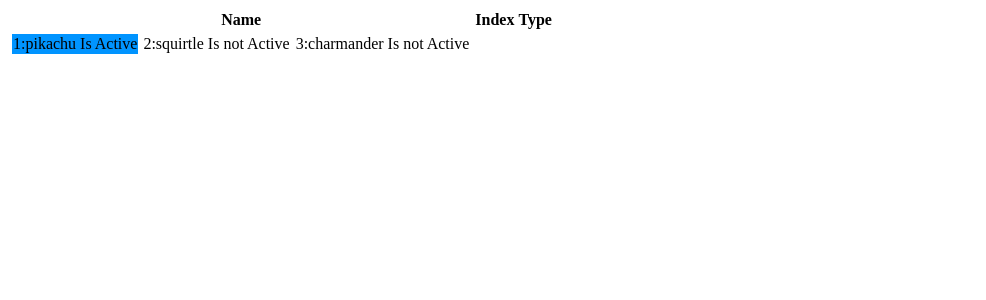
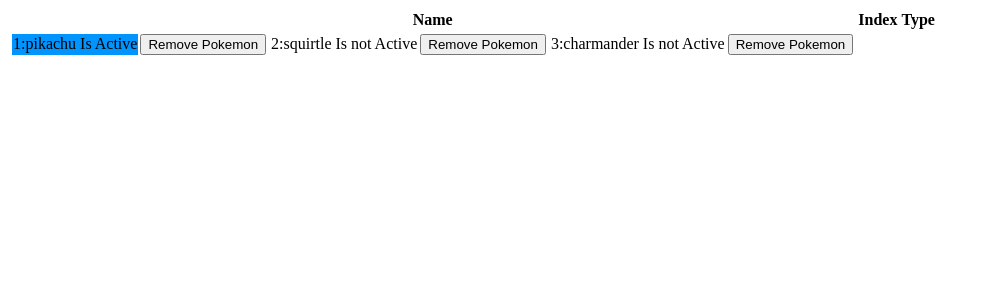
Before and after one commit to Oliverhf/angular-playground, an Angular app: page / in a window 1280 px wide. Shown: the top 300 px of the page, without its empty margins (0-986 px from the left). Built offline with nearby package versions, Linux system fonts and the light colour scheme.

Commit message:
List input output remove onClick with filter by id

```diff
--- a/src/app/pokemon-base/pokemon-detail/pokemon-detail.component.html
+++ b/src/app/pokemon-base/pokemon-detail/pokemon-detail.component.html
@@ -2,4 +2,5 @@
   <td [class.active-bool]="detail.isActive">
     {{detail.id}}:{{detail.name}} {{detail.isActive == true ? "Is Active" : "Is not Active"}}
   </td>
+  <button (click)="onRemove()">Remove Pokemon</button>
 </tr>
--- a/src/app/pokemon-base/pokemon-detail/pokemon-detail.component.ts
+++ b/src/app/pokemon-base/pokemon-detail/pokemon-detail.component.ts
@@ -1,4 +1,4 @@
-import { Component, Input, OnInit } from '@angular/core';
+import { Component, EventEmitter, Input, OnInit, Output } from '@angular/core';
 import { Pokemon } from 'src/app/models/pokemon';
 
 @Component({
@@ -9,9 +9,19 @@ import { Pokemon } from 'src/app/models/pokemon';
 export class PokemonDetailComponent implements OnInit {
   @Input()
   detail!: Pokemon;
-  constructor() { }
+
+  @Output()
+  remove: EventEmitter<any> = new EventEmitter();
+
+  constructor() {
+
+  }
 
   ngOnInit(): void {
   }
 
+  onRemove() {
+    this.remove.emit(this.detail);
+  }
+
 }
--- a/src/app/pokemon-base/pokemon-list/pokemon-list.component.html
+++ b/src/app/pokemon-base/pokemon-list/pokemon-list.component.html
@@ -1,4 +1,3 @@
-
 <table>
     <thead>
         <th>Name</th>
@@ -6,6 +5,10 @@
         <th>Type</th>
     </thead>
     <tbody>
-      <app-pokemon-detail *ngFor="let pokemon of pokemons" [detail]="pokemon"></app-pokemon-detail>
+      <app-pokemon-detail
+      *ngFor="let pokemon of pokemons" [detail]="pokemon"
+      [detail]="pokemon"
+      (remove)="handleRemove($event)"
+      ></app-pokemon-detail>
     </tbody>
 </table>
--- a/src/app/pokemon-base/pokemon-list/pokemon-list.component.ts
+++ b/src/app/pokemon-base/pokemon-list/pokemon-list.component.ts
@@ -7,8 +7,6 @@ import {Pokemon} from 'src/app/models/pokemon';
   styleUrls: ['./pokemon-list.component.css']
 })
 export class PokemonListComponent implements OnInit {
-
-
   pokemons: Pokemon[] = [{
     id: 1,
     name: 'pikachu',
@@ -37,6 +35,11 @@ export class PokemonListComponent implements OnInit {
   }
 
 
+  handleRemove(event: Pokemon) {
+    this.pokemons = this.pokemons.filter((pokemon: Pokemon) => {
+      return pokemon.id !== event.id;
+    })
+  }
 
   ngOnInit(): void {
     console.log("OnINitFired")
```
